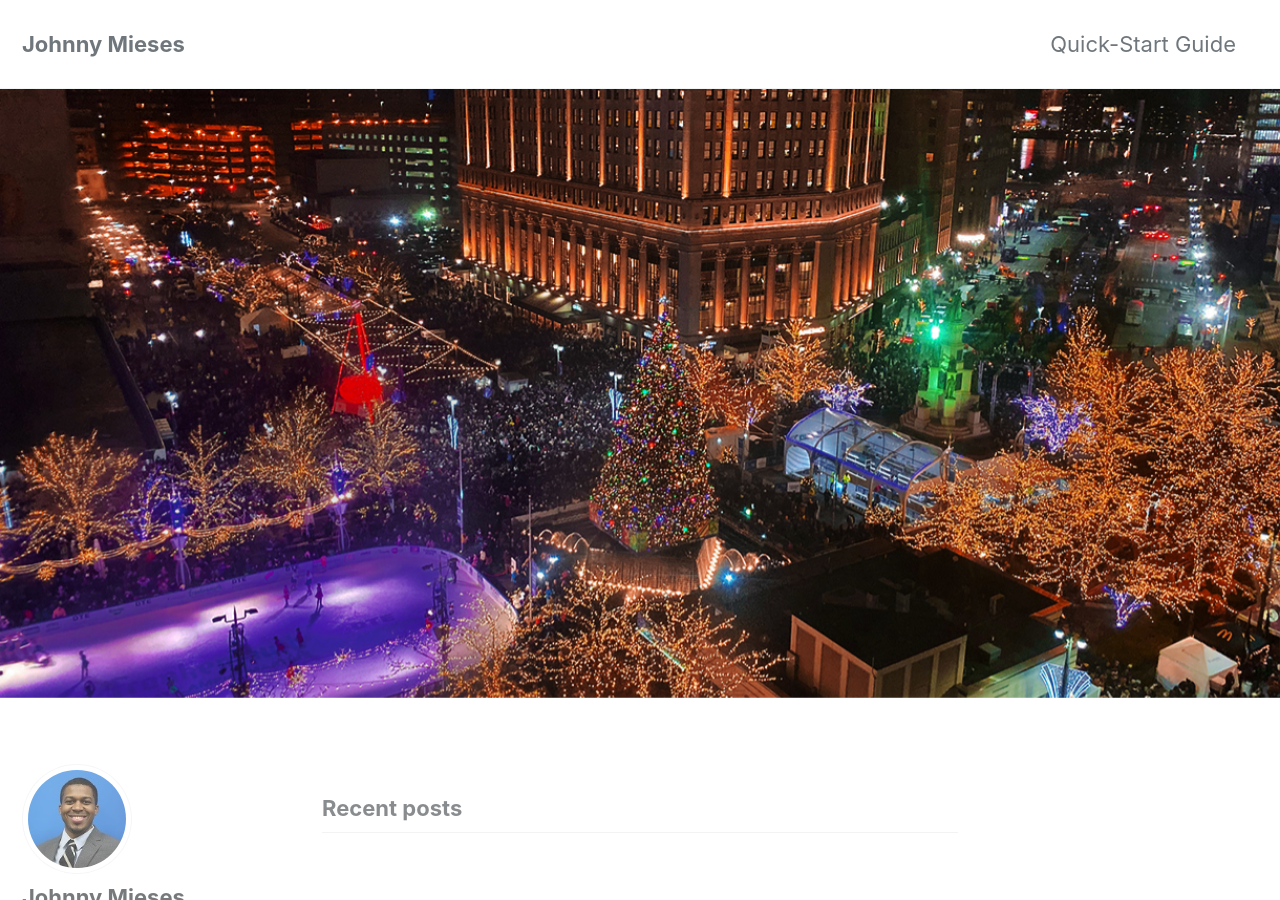
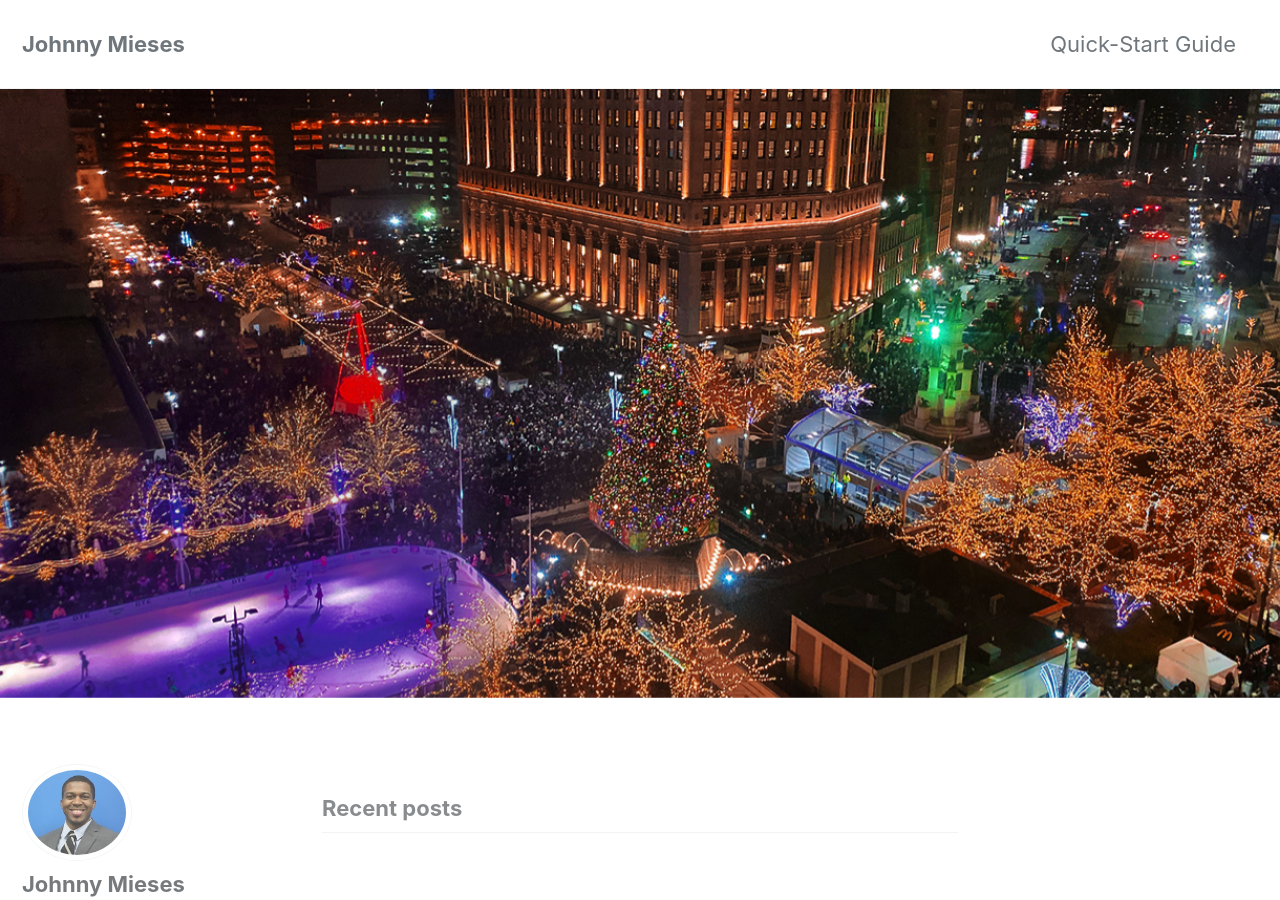
Before and after one commit to jmieses/jmportfolio.github.io, a Jekyll site: the page built from index.html, in a window 1280 px wide and 900 px high. Built offline with Jekyll 4.4.1, drawn with Linux system fonts in a browser that asks for light colours; cached includes are drawn as plain includes; nearby versions of some CDN libraries; the list of posts is cut into pages by our own code.

Commit message:
snippet avatar image

```diff
--- a/_config.yml
+++ b/_config.yml
@@ -108,7 +108,7 @@
 # Site Author
 author:
   name             : "Johnny Mieses"
-  avatar           : "/assets/images/biophoto.jpg" #"https://via.placeholder.com/150" #"/assets/images/biophoto.jpg" # path of avatar image, e.g. "/assets/images/bio-photo.jpg"
+  avatar           : "/assets/images/biophoto2.jpg" #"https://via.placeholder.com/150" #"/assets/images/biophoto.jpg" # path of avatar image, e.g. "/assets/images/bio-photo.jpg"
   bio              : "Portfolio."
   location         : "Rochester Hills, Michigan"
   email            :
```
Also changed, not shown: assets/images/biophoto2.JPG (added).
